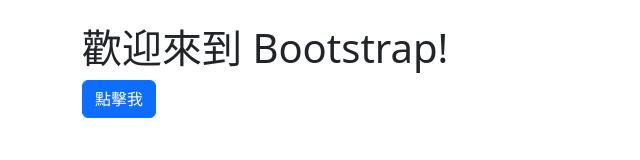
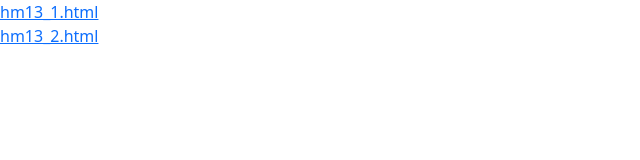
Before and after one commit to 4b3g0053/hm13, a plain HTML site: page index.html in a window 1280 px wide. Shown: the whole page, without its empty margins (0-640 px from the left). Drawn offline with nearby package versions, Linux system fonts and the light colour scheme.

Commit message:
Update index.html

```diff
--- a/index.html
+++ b/index.html
@@ -9,9 +9,8 @@
 </head>
 
 <body>
-    <div class="container mt-4">
-        <h1>歡迎來到 Bootstrap!</h1>
-        <button class="btn btn-primary">點擊我</button>
-    </div>
+   <a href="hm13_1.html">hm13_1.html</a>
+            <br>
+            <a href="hm13_2.html">hm13_2.html</a>
 </body>
 </html>
```
